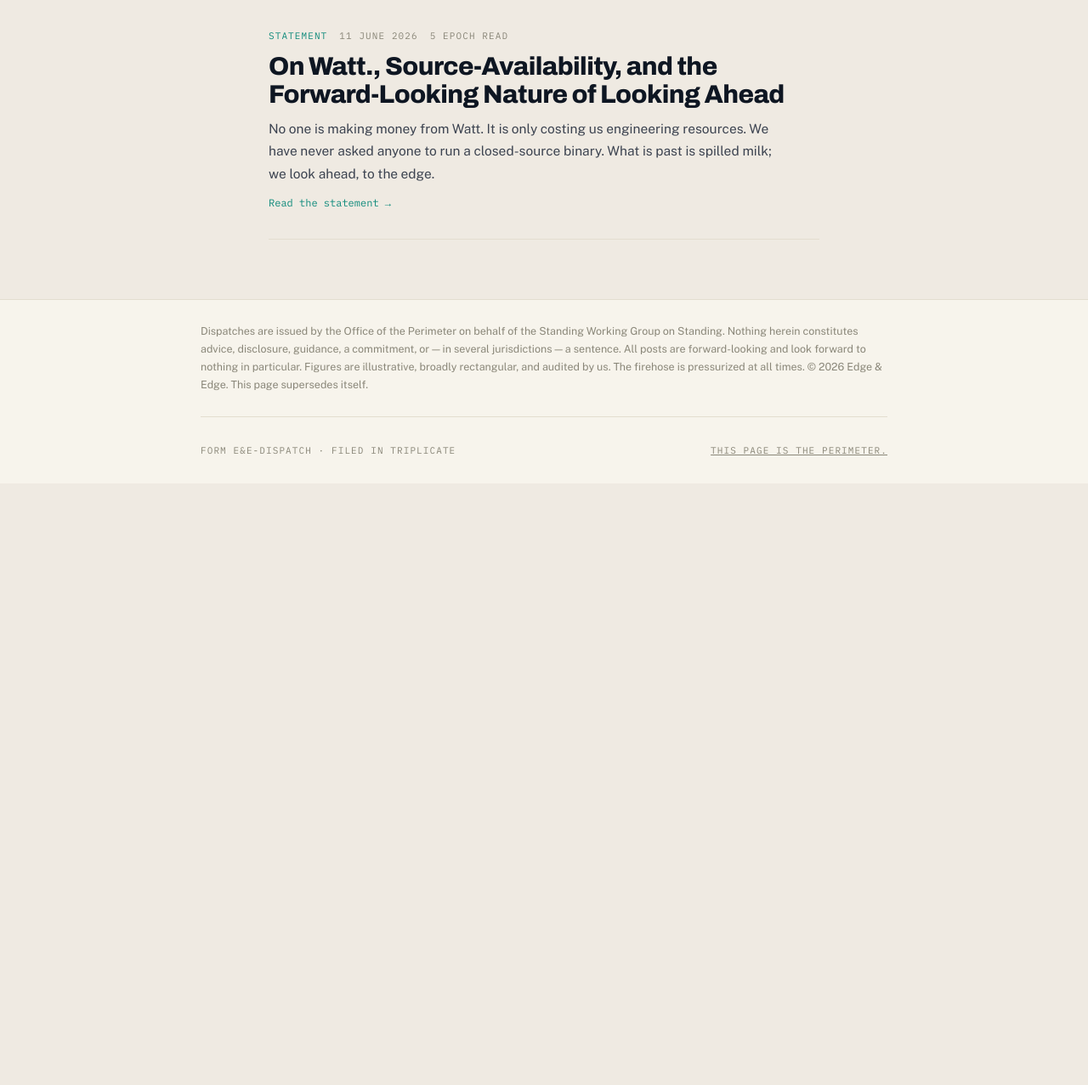
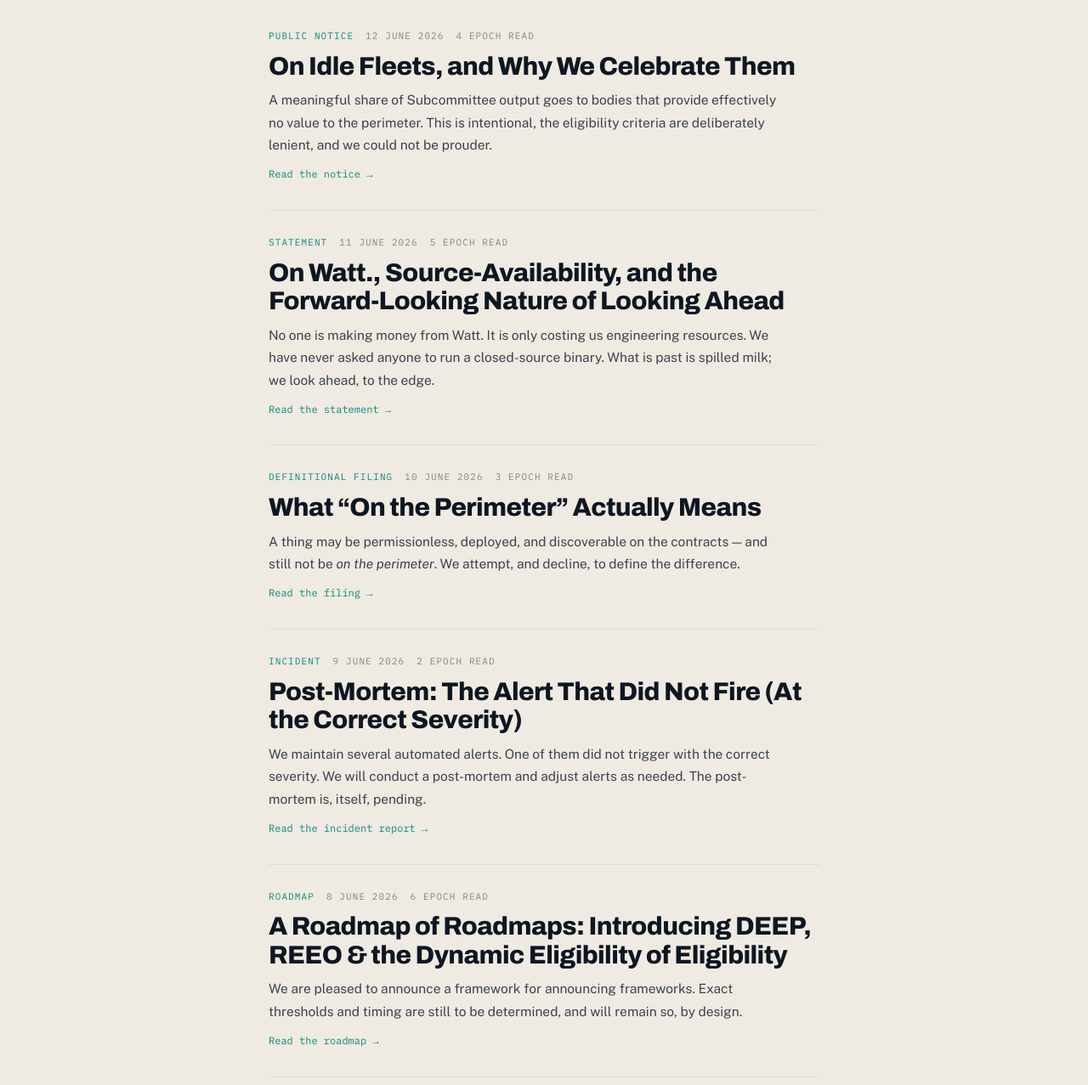
Before and after one commit to edgeandedge/edgeandedge, a website: page blog/index.html in a window 1280 px wide. Shown: the part 483-1760 px from the top of the page at 85% size. Before the commit the page ends 1092 px from the top, so only its background shows below. Drawn offline with nearby package versions, Linux system fonts and the light colour scheme.

Commit message:
Publish all 5 dispatches (un-draft the remaining 4)

```diff
--- a/blog/index.html
+++ b/blog/index.html
@@ -20,7 +20,7 @@
 
 <div class="reg">
   <b>FORM&nbsp;E&amp;E-DISPATCH · PUBLISHED PROVISIONALLY · SUBJECT TO REDACTION</b>
-  <span>POSTS: 1 · DRAFTS: 4 (PENDING)</span>
+  <span>POSTS: 5 (NON-BINDING)</span>
 </div>
 
 <header class="nav">
@@ -43,11 +43,43 @@
 
     <ul class="postlist">
       <li>
+        <a href="/blog/idle-fleets">
+          <div class="postmeta"><span class="tag">Public Notice</span><span>12 June 2026</span><span>4 epoch read</span></div>
+          <h2>On Idle Fleets, and Why We Celebrate Them</h2>
+          <p class="excerpt">A meaningful share of Subcommittee output goes to bodies that provide effectively no value to the perimeter. This is intentional, the eligibility criteria are deliberately lenient, and we could not be prouder.</p>
+          <span class="more">Read the notice →</span>
+        </a>
+      </li>
+      <li>
         <a href="/blog/spilled-milk">
           <div class="postmeta"><span class="tag">Statement</span><span>11 June 2026</span><span>5 epoch read</span></div>
           <h2>On Watt., Source-Availability, and the Forward-Looking Nature of Looking Ahead</h2>
           <p class="excerpt">No one is making money from Watt. It is only costing us engineering resources. We have never asked anyone to run a closed-source binary. What is past is spilled milk; we look ahead, to the edge.</p>
           <span class="more">Read the statement →</span>
+        </a>
+      </li>
+      <li>
+        <a href="/blog/on-the-perimeter">
+          <div class="postmeta"><span class="tag">Definitional Filing</span><span>10 June 2026</span><span>3 epoch read</span></div>
+          <h2>What “On the Perimeter” Actually Means</h2>
+          <p class="excerpt">A thing may be permissionless, deployed, and discoverable on the contracts — and still not be <em>on the perimeter</em>. We attempt, and decline, to define the difference.</p>
+          <span class="more">Read the filing →</span>
+        </a>
+      </li>
+      <li>
+        <a href="/blog/post-mortem">
+          <div class="postmeta"><span class="tag">Incident</span><span>9 June 2026</span><span>2 epoch read</span></div>
+          <h2>Post-Mortem: The Alert That Did Not Fire (At the Correct Severity)</h2>
+          <p class="excerpt">We maintain several automated alerts. One of them did not trigger with the correct severity. We will conduct a post-mortem and adjust alerts as needed. The post-mortem is, itself, pending.</p>
+          <span class="more">Read the incident report →</span>
+        </a>
+      </li>
+      <li>
+        <a href="/blog/roadmap-of-roadmaps">
+          <div class="postmeta"><span class="tag">Roadmap</span><span>8 June 2026</span><span>6 epoch read</span></div>
+          <h2>A Roadmap of Roadmaps: Introducing DEEP, REEO &amp; the Dynamic Eligibility of Eligibility</h2>
+          <p class="excerpt">We are pleased to announce a framework for announcing frameworks. Exact thresholds and timing are still to be determined, and will remain so, by design.</p>
+          <span class="more">Read the roadmap →</span>
         </a>
       </li>
     </ul>
```
Also changed, not shown: 1 other file.
